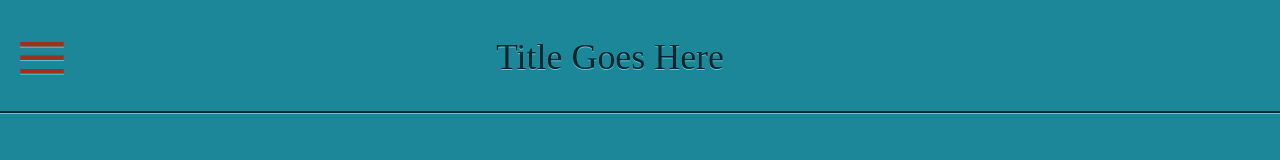
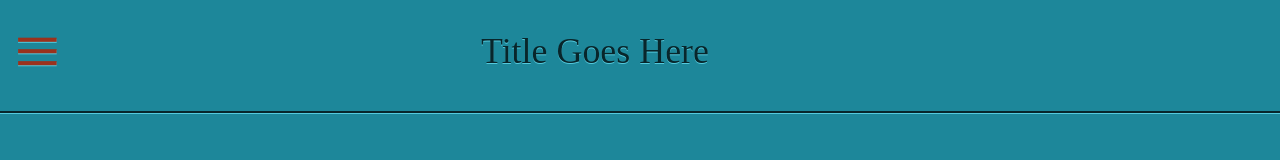
Before and after one commit to SabbaKilam/gaptemp, a plain HTML site: page index.html in a window 1280 px wide. Drawn offline with Linux system fonts and the light colour scheme.

Commit message:
adjust menu color size

```diff
--- a/main.js
+++ b/main.js
@@ -28,6 +28,8 @@ $(document).ready(runApplication);
 function runApplication(){
   //===Data===
   var backGroundColor = "hsl(189, 68%, 36%)";
+  var backGroundComplement = "hsl(10, 68%, 36%)"
+  var textColor = "hsl(189, 68%, 10%)"
   var _ = lib;
   var menuGap = 70;//percentage of opening
   var delay = 0.5;
@@ -93,9 +95,9 @@ function runApplication(){
   }
   //----
   function flashRedMenu(time){
-    _("#menu").css("color","hsl(10, 68%, 36%)");
+    _("#menu").css("color", backGroundComplement);
     setTimeout(function(){
-      _("#menu").css("color","black");
+      _("#menu").css("color", textColor);
     },1000*time);
   }
 }
--- a/styles.css
+++ b/styles.css
@@ -72,12 +72,12 @@ body{
     top: 2rem;
     width: 100%;
     height: 2px;
-    background: hsl(189, 68%, 12%);
+    background: hsl(189, 68%, 10%);
     box-shadow: 0 1px 0 hsl(189, 68%, 60%);
 }
 #menu{
   display: inline-block;
-  font-size: 1.7rem;
+  font-size: 1.5rem;
   padding-left: 5%;
   cursor: pointer;
 }
@@ -110,7 +110,6 @@ body{
 }
 table{
   width: 100%;
-  //margin-left: 2%;
 }
 #td2{
     text-align: center;
```
